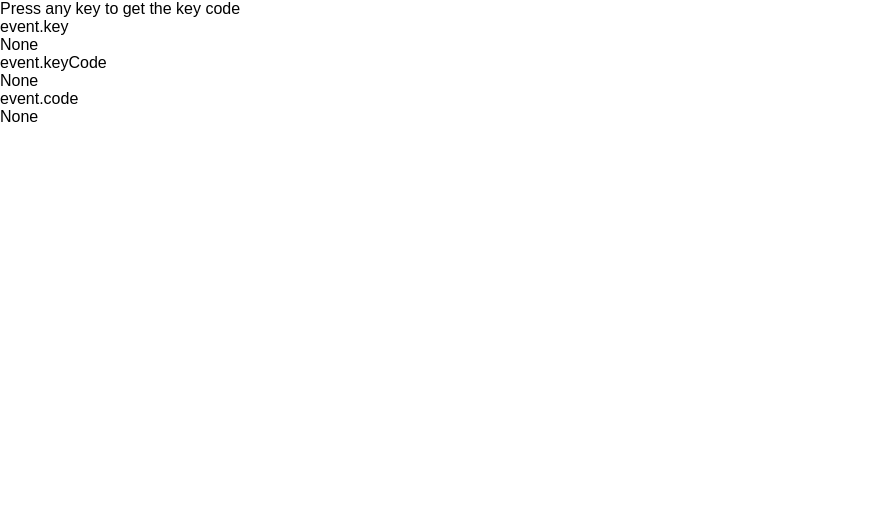
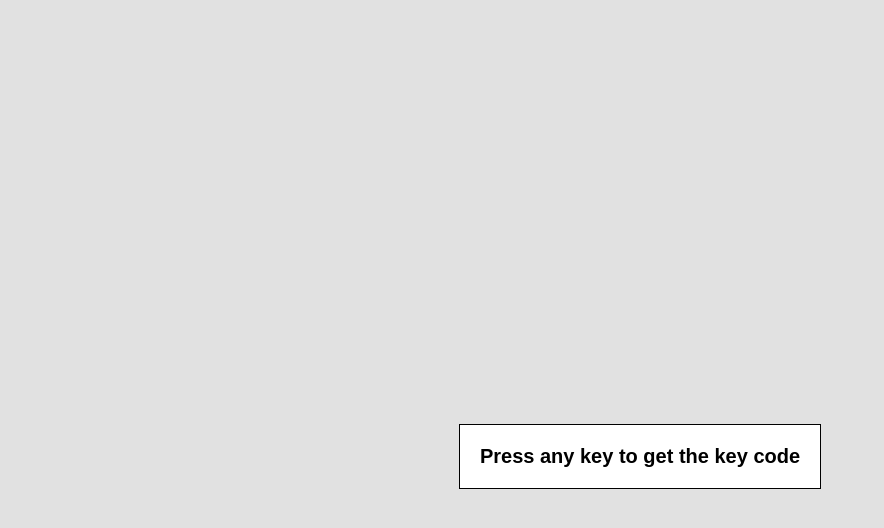
Before and after one commit to kashifaxioned/event-key-code, a plain HTML site: page index.html in a window 1280 px wide. Shown: the whole page, without its empty margins (0-884 px from the left). Drawn offline with Linux system fonts and the light colour scheme.

Commit message:
styling added

```diff
--- a/assets/css/style.css
+++ b/assets/css/style.css
@@ -84,6 +84,7 @@ sub { bottom: -.25em; }
 /*for all*/
 body {
   box-sizing: border-box;
+  background-color: #e1e1e1;
   font-family: sans-serif;
 }
 
@@ -120,9 +121,44 @@ li {
   main styling starts here
 =================================*/
 
+.events {
+  height: 912px;
+  display: flex;
+  align-items: center;
+  justify-content: center;
+}
+
+.events-value, .press-section{
+  box-sizing: border-box;
+  min-height: 65px;
+  min-width: 145px;
+  border: 1px solid;
+  display: flex;
+  justify-content: center;
+  align-items: center;
+  background-color: #fff;
+}
+
+h3 {
+  font-size: 20px;
+  font-weight: 600;
+}
+
+.press-section h3 { padding: 0 20px; }
+
+.events-section {
+  flex-basis: 26%;
+  display: none;
+  justify-content: space-between;
+  gap: 23px;
+  text-align: center;
+
+}
+
+.events-section > div { flex-basis: 33.33%; }
 
 
-
+.events-section p { padding-bottom: 5px; }
 
 
 
```
